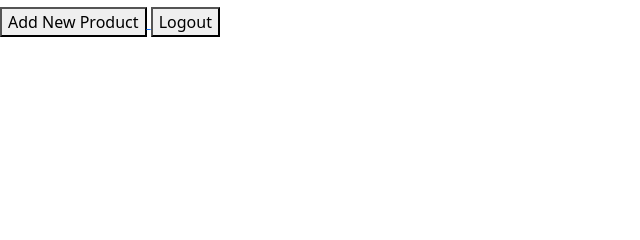
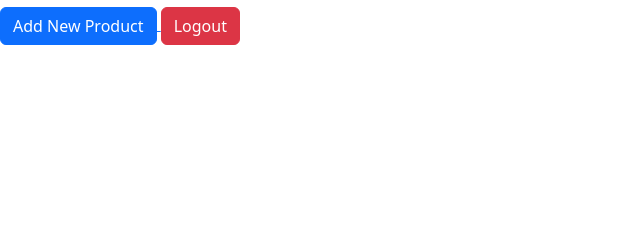
Before and after one commit to AtharAdista/shopping-list, a Django app: template main/templates/main.html in a window 1280 px wide. Shown: the part 265-505 px from the top of the page, without its empty margins (0-640 px from the left). Run offline with Django 4.2, Linux system fonts and the light colour scheme; the template is opened without the code that fills it, so the values that code supplies are empty.

Commit message:
finish tutorial 4

```diff
--- a/main/templates/main.html
+++ b/main/templates/main.html
@@ -29,12 +29,12 @@
                 <td>{{product.date_added}}</td>
                 <td>
                     <a href="{% url 'main:edit_product' product.pk %}">
-                        <button>
+                        <button type="button" class="btn btn-secondary">
                             Edit
                         </button>
                     </a>
                     <a href="{% url 'main:delete_product' product.pk %}">
-                        <button>
+                        <button type="button" class="btn btn-danger">
                             Delete
                         </button>
                     </a>
@@ -49,12 +49,12 @@
 
 
     <a href="{% url 'main:create_product' %}">
-        <button>
+        <button type="button" class="btn btn-primary">
             Add New Product
         </button>
     </a>
     <a href="{% url 'main:logout' %}">
-        <button>
+        <button type="button" class="btn btn-danger">
             Logout
         </button>
     </a>
```
